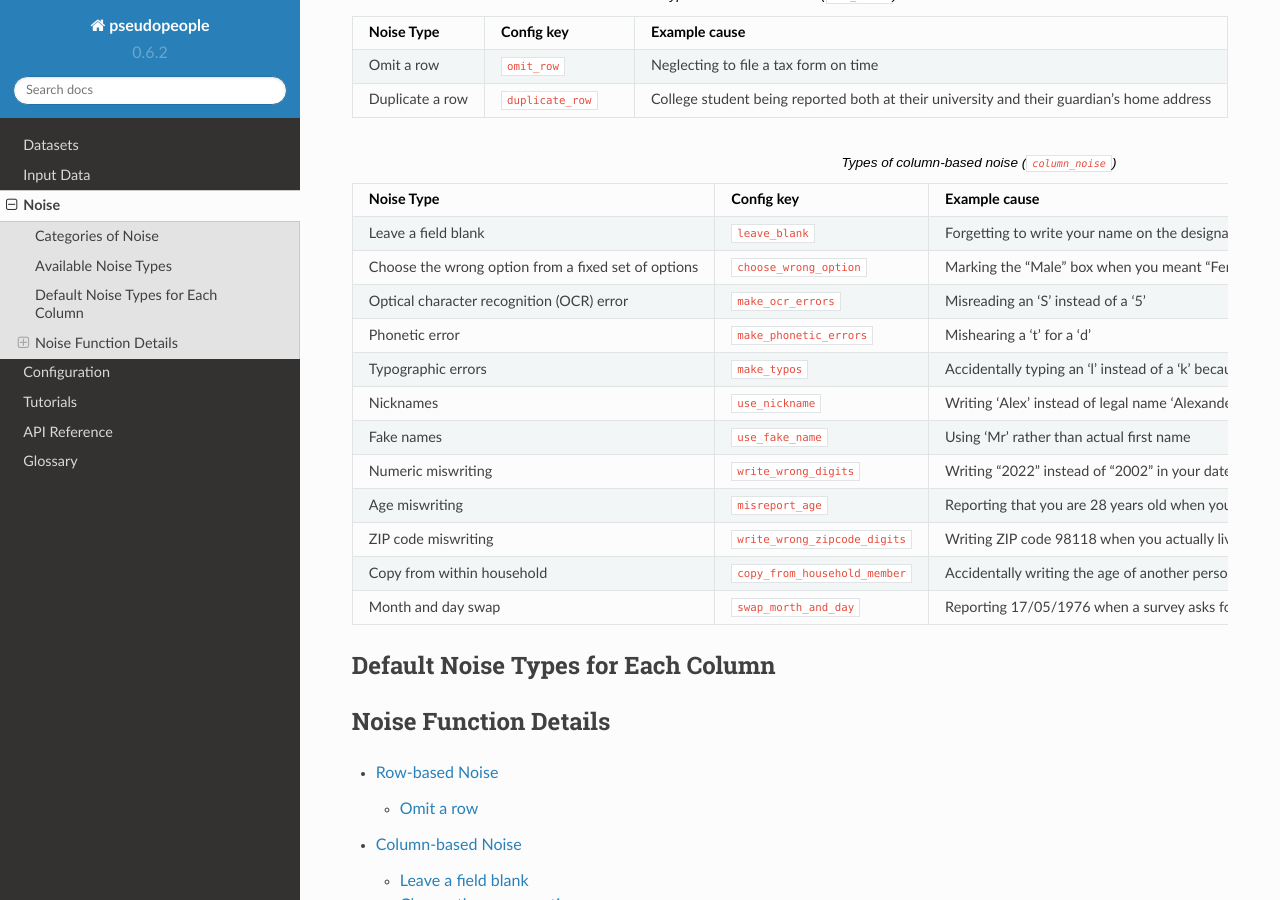
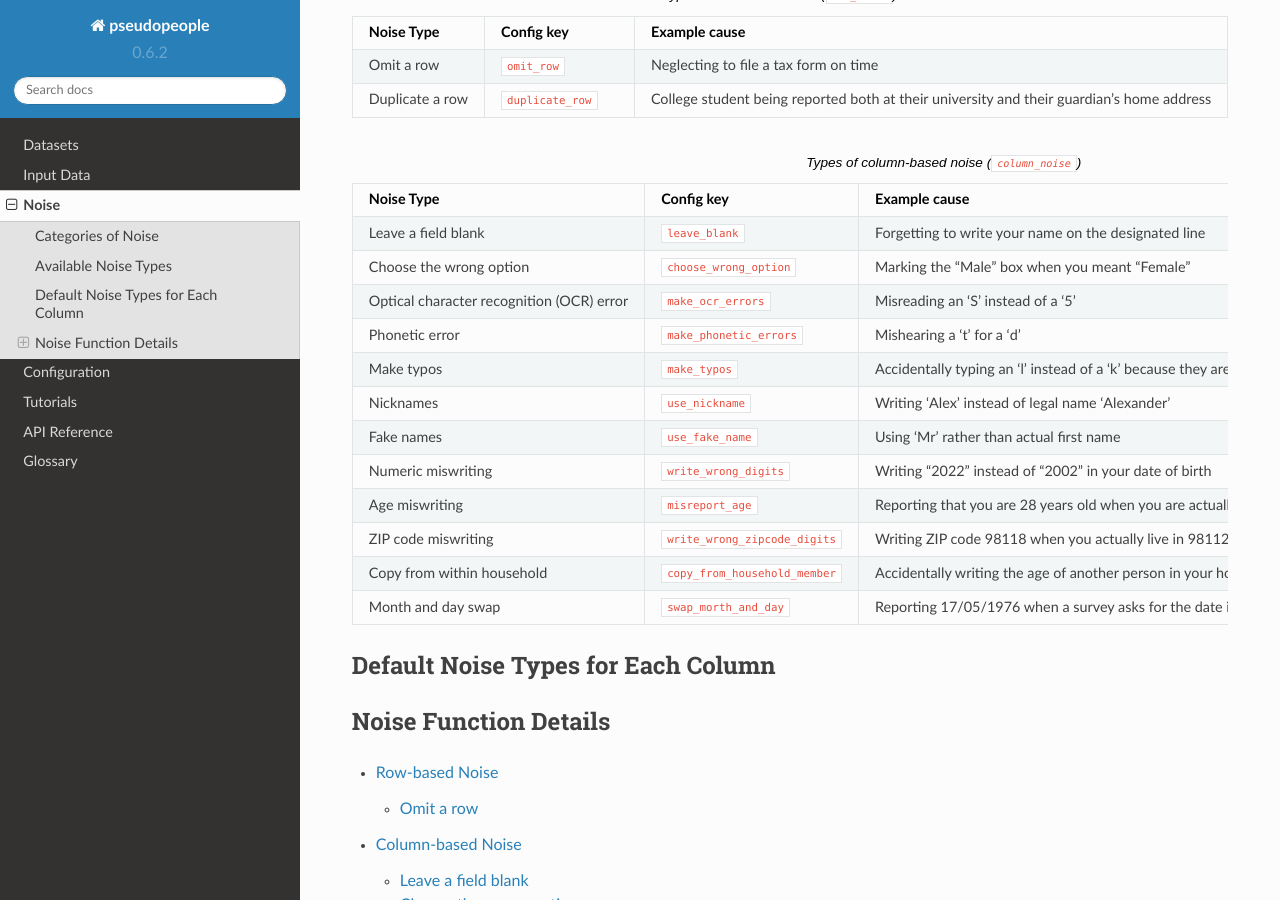
Before and after one commit to ihmeuw/pseudopeople, a Sphinx documentation site: the page built from docs/source/noise/index.rst, in a window 1280 px wide and 900 px high, scrolled down 975 px. Built offline with Sphinx 7.4.7 and the Read the Docs theme 2.0.0, drawn with Linux system fonts in a browser that asks for light colours.

Commit message:
changing noise names to match rest of noise page

```diff
--- a/docs/source/noise/index.rst
+++ b/docs/source/noise/index.rst
@@ -70,7 +70,7 @@ column shows the name of the noise type in the configuration system.
   * - Leave a field blank
     - ``leave_blank``
     - Forgetting to write your name on the designated line
-  * - Choose the wrong option from a fixed set of options
+  * - Choose the wrong option
     - ``choose_wrong_option``
     - Marking the "Male" box when you meant "Female"
   * - Optical character recognition (OCR) error
@@ -79,7 +79,7 @@ column shows the name of the noise type in the configuration system.
   * - Phonetic error
     - ``make_phonetic_errors``
     - Mishearing a 't' for a 'd'
-  * - Typographic errors
+  * - Make typos
     - ``make_typos``
     - Accidentally typing an 'l' instead of a 'k' because they are
       right next to each other on a QWERTY keyboard
```
